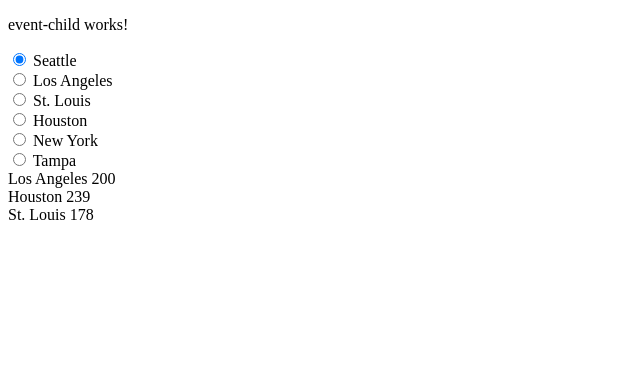
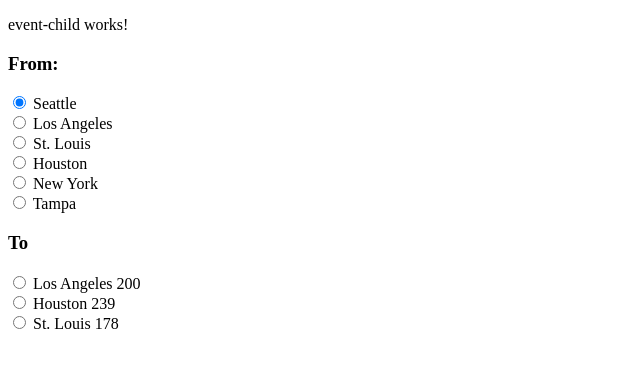
Before and after one commit to luckhoi56/kiosk, an Angular app: page / in a window 1280 px wide. Both pictures are taken after a click on the radio button "Seattle". Shown: the top 368 px of the page, without its empty margins (0-640 px from the left). Built offline with nearby package versions, Linux system fonts and the light colour scheme.

Commit message:
worked but  need to clean shit up

```diff
--- a/src/app/test-event/test-event.component.html
+++ b/src/app/test-event/test-event.component.html
@@ -1,14 +1,22 @@
 <app-event-child></app-event-child>
+<h3>From:</h3>
 <form >
-    <div  *ngFor="let data of data.from,let index=index">
+    <div  *ngFor="let data of data.from">
         <input [name]="city" type="radio" [id]="data.name" [value]="data.name" (change)="onItemChange($event.target.id)">
         <label [for]="data.name">
             {{data.name}}
         </label>
     </div>
+<h3>To</h3>
     <div *ngIf="show">
-        <div *ngFor="let city of m_city_to">
-            {{city.name}} {{city.price}}
-        </div>
+        <form>
+            <div *ngFor="let city of m_city_to,let index = index">
+                <input [name]="subCity" type="radio" [id]=index [value]="city.name">
+                <label [for]=index>
+                    {{city.name}} {{city.price}}
+                </label>
+            </div>
+        </form>
+
     </div>
 </form>
```
